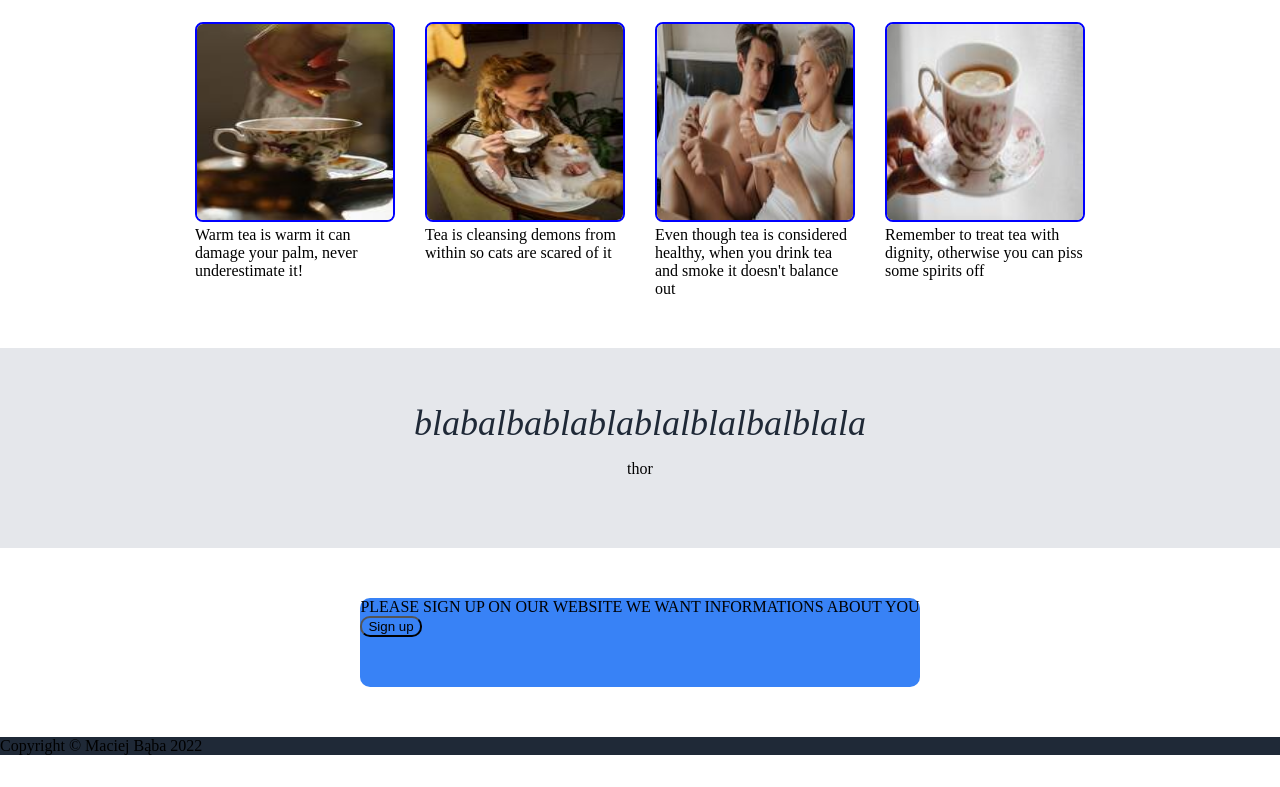
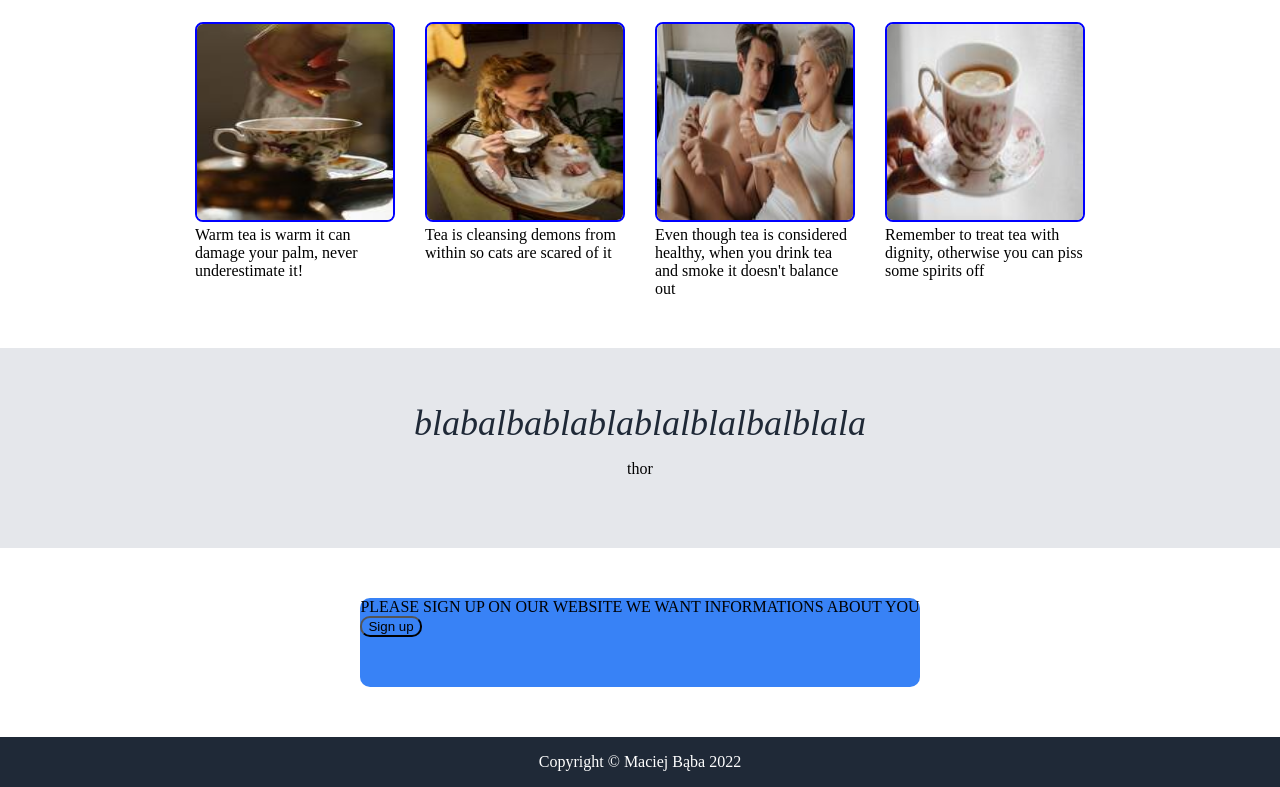
Before and after one commit to mackotron/landing-page, a plain HTML site: page index.html in a window 1280 px wide. Shown: the part 564-1351 px from the top of the page. Before the commit the page ends 1319 px from the top, so only its background shows below. Drawn offline with Linux system fonts and the light colour scheme.

Commit message:
Fix footer

```diff
--- a/style.css
+++ b/style.css
@@ -8,6 +8,14 @@ html {
 
 .hero, .footer {
     background-color: #1F2937 ;
+}
+
+.footer {
+    height: 50px;
+    color: white;
+    display: flex;
+    justify-content: center;
+    align-items: center;
 }
 
 body {
```
